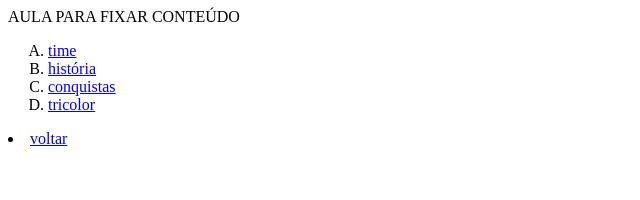
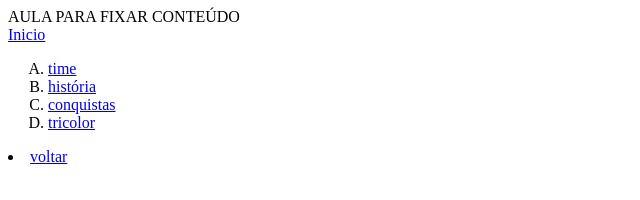
Before and after one commit to vicmariaa/tricolor, a plain HTML site: page index.html in a window 1280 px wide. Shown: the whole page, without its empty margins (0-640 px from the left). Drawn offline with Linux system fonts and the light colour scheme.

Commit message:
Update index.html

```diff
--- a/index.html
+++ b/index.html
@@ -8,6 +8,8 @@
     </header>
 </head>
 <body>
+      <section class="links">
+                <a href="/teste1/index.html">Inicio</a>
     <ol type="A">
     <li><a href="time.html">time</a></li>
     <li><a href="história.html">história</a></li>
```
